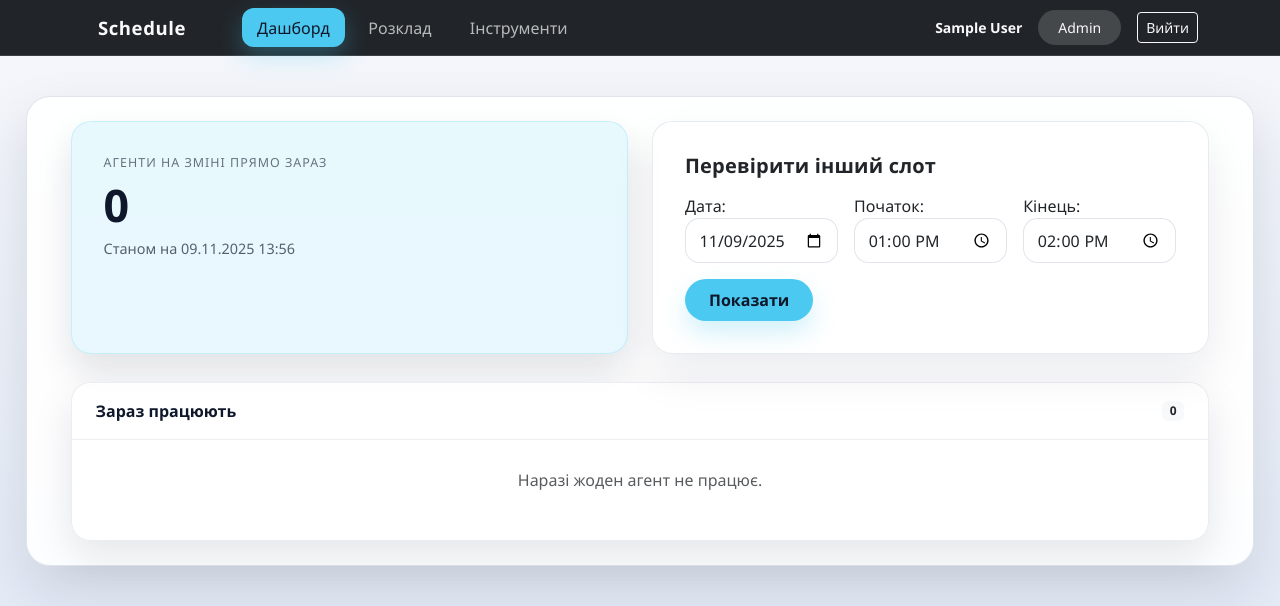
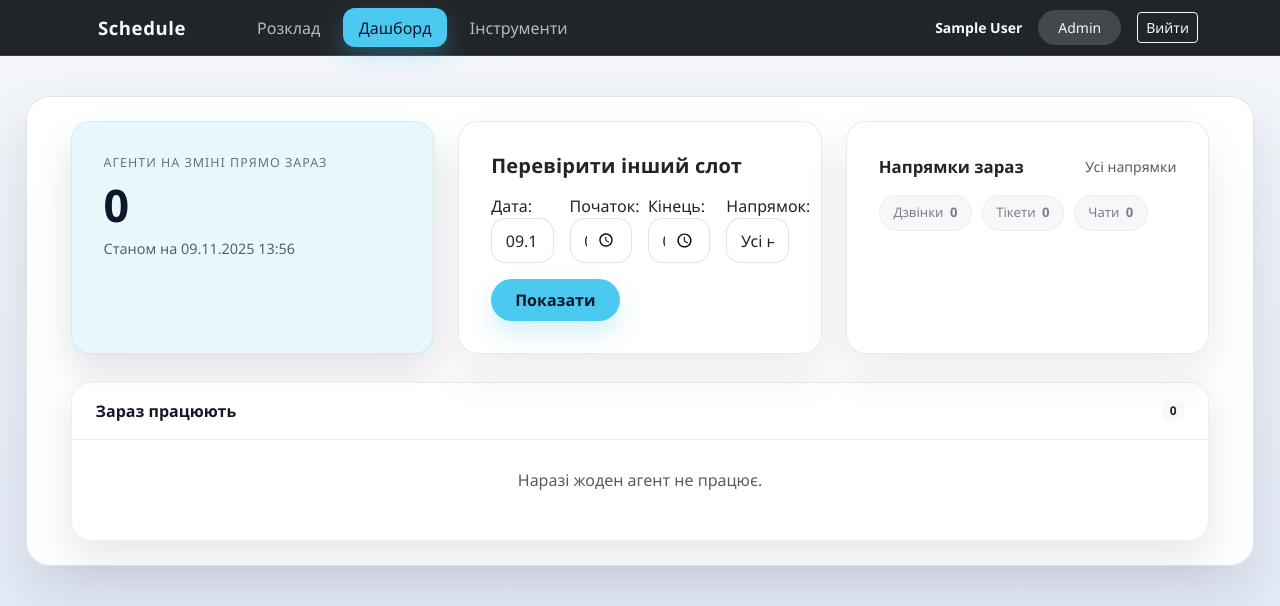
Before and after one commit to bod9dzys/BasicWFMbb, a Django app: page /dashboard/ in a window 1280 px wide. Shown: the top 606 px of the page. Run offline with Django 5.2, Linux system fonts and the light colour scheme; the visitor is signed in with stand-in values (Sample User, id 1); data comes from the database, SQL or seed files in the repository; data that the repository does not hold is empty; some libraries are stand-ins or nearby versions.

Commit message:
codex dashboard update v0.1

```diff
--- a/core/forms.py
+++ b/core/forms.py
@@ -7,7 +7,7 @@ from django.contrib.auth.models import User
 from django.utils import timezone
 from crispy_forms.helper import FormHelper
 from crispy_forms.layout import Submit, Field, Layout
-from .models import Shift, Agent
+from .models import Shift, Agent, Direction
 
 
 class ExchangeCreateForm(forms.Form):
@@ -354,8 +354,8 @@ class DashboardFilterForm(forms.Form):
         widget=forms.DateInput(
             format="%Y-%m-%d",
             attrs={
-                "class": "form-control",
-                "type": "date",
+                "class": "form-control date-picker",
+                "placeholder": "Оберіть дату",
             },
         ),
     )
@@ -368,6 +368,17 @@ class DashboardFilterForm(forms.Form):
                 "class": "form-control",
                 "type": "time",
             },
+        ),
+    )
+    direction = forms.ChoiceField(
+        label="Напрямок",
+        required=False,
+        choices=[],
+        widget=forms.Select(
+            attrs={
+                "class": "form-select",
+                "data-placeholder": "Усі напрямки",
+            }
         ),
     )
     time_end = forms.TimeField(
@@ -394,6 +405,8 @@ class DashboardFilterForm(forms.Form):
             self.fields["time_start"].initial = start_default.time()
             self.fields["time_end"].initial = end_default.time()
 
+        self.fields["direction"].choices = [("", "Усі напрямки")] + list(Direction.choices)
+
     def clean(self):
         cleaned = super().clean()
         start = cleaned.get("time_start")
--- a/core/views.py
+++ b/core/views.py
@@ -7,7 +7,7 @@ from django.contrib.auth.decorators import login_required, permission_required
 from django.db import transaction
 
 from django.http import JsonResponse
-from .models import Shift, ShiftExchange, Agent, ShiftStatus
+from .models import Shift, ShiftExchange, Agent, ShiftStatus, Direction
 from .filters import ShiftFilter
 from .forms import ExchangeCreateForm, SignUpForm, ToolsHoursForm, DashboardFilterForm
 from django.contrib import messages
@@ -18,6 +18,8 @@ NON_WORKING_STATUSES = {
     ShiftStatus.SICK,
     ShiftStatus.DAY_OFF,
 }
+DIRECTION_LABELS = dict(Direction.choices)
+VALID_DIRECTIONS = set(DIRECTION_LABELS.keys())
 
 def _monday(dt):
     return dt - timedelta(days=dt.weekday())
@@ -203,23 +205,56 @@ def _prepare_agent_entries(shifts_qs, tz, window=None):
     return ordered
 
 
+def _direction_counts(qs):
+    buckets = {key: set() for key in VALID_DIRECTIONS}
+    for direction, agent_id in qs.values_list("direction", "agent_id"):
+        if direction not in buckets:
+            buckets[direction] = set()
+        buckets[direction].add(agent_id)
+    summary = [
+        {
+            "direction": key,
+            "label": DIRECTION_LABELS.get(key, key),
+            "count": len(agent_ids),
+        }
+        for key, agent_ids in buckets.items()
+    ]
+    summary.sort(key=lambda item: item["label"])
+    return summary
+
+
 @login_required
 def dashboard(request):
     tz = timezone.get_current_timezone()
     now = timezone.now()
 
-    current_qs = (
+    form = DashboardFilterForm(request.GET or None)
+    direction_filter = None
+    if form.is_valid():
+        direction_filter = form.cleaned_data.get("direction") or None
+    elif form.is_bound:
+        raw_direction = form.data.get("direction") or ""
+        if raw_direction in VALID_DIRECTIONS:
+            direction_filter = raw_direction
+
+    current_base_qs = (
         Shift.objects.select_related("agent", "agent__user")
         .filter(start__lte=now, end__gt=now)
         .exclude(status__in=NON_WORKING_STATUSES)
         .order_by("agent__user__last_name", "agent__user__first_name", "start")
     )
+    current_direction_counts = _direction_counts(current_base_qs)
+    if direction_filter:
+        current_qs = current_base_qs.filter(direction=direction_filter)
+    else:
+        current_qs = current_base_qs
+
     current_agents = _prepare_agent_entries(current_qs, tz)
     current_count = len(current_agents)
 
-    form = DashboardFilterForm(request.GET or None)
     window_summary = None
     window_agents = []
+    window_direction_counts = []
 
     if form.is_valid():
         day = form.cleaned_data["day"]
@@ -235,12 +270,19 @@ def dashboard(request):
             tz,
         )
 
-        window_qs = (
+        window_base_qs = (
             Shift.objects.select_related("agent", "agent__user")
             .filter(start__lt=window_end, end__gt=window_start)
             .exclude(status__in=NON_WORKING_STATUSES)
             .order_by("agent__user__last_name", "agent__user__first_name", "start")
         )
+
+        window_direction_counts = _direction_counts(window_base_qs)
+
+        if direction_filter:
+            window_qs = window_base_qs.filter(direction=direction_filter)
+        else:
+            window_qs = window_base_qs
 
         window_agents = _prepare_agent_entries(window_qs, tz, window=(window_start, window_end))
         window_summary = {
@@ -259,6 +301,10 @@ def dashboard(request):
             "now_local": timezone.localtime(now, tz),
             "window_summary": window_summary,
             "window_agents": window_agents,
+            "current_direction_counts": current_direction_counts,
+            "window_direction_counts": window_direction_counts,
+            "selected_direction": direction_filter,
+            "selected_direction_label": DIRECTION_LABELS.get(direction_filter) if direction_filter else None,
         },
     )
 
--- a/templates/base.html
+++ b/templates/base.html
@@ -393,13 +393,13 @@
 
         {% if user.is_authenticated %}
           <div class="d-none d-sm-flex align-items-center ms-4 gap-2">
+            <a href="{% url 'schedule_week' %}"
+               class="nav-item-link {% if request.resolver_match.url_name == 'schedule_week' %}active{% endif %}">
+              Розклад
+            </a>
             <a href="{% url 'dashboard' %}"
                class="nav-item-link {% if request.resolver_match.url_name == 'dashboard' %}active{% endif %}">
               Дашборд
-            </a>
-            <a href="{% url 'schedule_week' %}"
-               class="nav-item-link {% if request.resolver_match.url_name == 'schedule_week' %}active{% endif %}">
-              Розклад
             </a>
             <a href="{% url 'tools' %}"
                class="nav-item-link {% if request.resolver_match.url_name == 'tools' %}active{% endif %}">
@@ -562,6 +562,18 @@
           const locale =
             (flatpickr.l10ns && flatpickr.l10ns.uk) ||
             (flatpickr.l10ns && flatpickr.l10ns.default);
+          document.querySelectorAll(".date-picker").forEach((input) => {
+            if (input._flatpickr) {
+              return;
+            }
+            flatpickr(input, {
+              dateFormat: "Y-m-d",
+              altInput: true,
+              altFormat: "d.m.Y",
+              locale,
+              disableMobile: true,
+            });
+          });
           document.querySelectorAll(".datetime-picker").forEach((input) => {
             if (input._flatpickr) {
               return;
--- a/templates/dashboard.html
+++ b/templates/dashboard.html
@@ -41,6 +41,46 @@
   }
   .filter-card {
     padding: 2rem;
+  }
+  .direction-card {
+    padding: 2rem;
+    display: flex;
+    flex-direction: column;
+    gap: 1rem;
+  }
+  .direction-card__title {
+    font-size: 1.05rem;
+    font-weight: 600;
+    margin-bottom: 0;
+  }
+  .direction-chips {
+    display: flex;
+    flex-wrap: wrap;
+    gap: 0.6rem;
+  }
+  .direction-chip {
+    display: inline-flex;
+    align-items: center;
+    gap: 0.4rem;
+    padding: 0.45rem 0.85rem;
+    border-radius: 999px;
+    background: rgba(148, 163, 184, 0.16);
+    border: 1px solid rgba(148, 163, 184, 0.22);
+    color: var(--text-primary);
+    font-weight: 500;
+    font-size: 0.82rem;
+    transition: background-color 0.2s ease, border-color 0.2s ease, color 0.2s ease;
+  }
+  .direction-chip__count {
+    font-weight: 600;
+  }
+  .direction-chip.active {
+    background: rgba(72, 149, 239, 0.18);
+    border-color: rgba(72, 149, 239, 0.35);
+    color: #0f172a;
+  }
+  .direction-chip.zero {
+    opacity: 0.55;
   }
   .agents-list {
     border-radius: 1.2rem;
@@ -103,6 +143,9 @@
     .agents-list__body {
       padding-inline: 1rem;
     }
+    .direction-card {
+      padding: 1.5rem;
+    }
   }
 </style>
 
@@ -117,25 +160,32 @@
     <div class="card glass-card filter-card">
       <h2 class="h5 mb-3 fw-semibold">Перевірити інший слот</h2>
       <form method="get" class="row g-3 align-items-end">
-        <div class="col-sm-6 col-lg-4">
+        <div class="col-sm-6 col-lg-3">
           {{ form.day.label_tag }}
           {{ form.day }}
           {% if form.day.errors %}
             <div class="text-danger small mt-1">{{ form.day.errors.0 }}</div>
           {% endif %}
         </div>
-        <div class="col-sm-6 col-lg-4">
+        <div class="col-sm-6 col-lg-3">
           {{ form.time_start.label_tag }}
           {{ form.time_start }}
           {% if form.time_start.errors %}
             <div class="text-danger small mt-1">{{ form.time_start.errors.0 }}</div>
           {% endif %}
         </div>
-        <div class="col-sm-6 col-lg-4">
+        <div class="col-sm-6 col-lg-3">
           {{ form.time_end.label_tag }}
           {{ form.time_end }}
           {% if form.time_end.errors %}
             <div class="text-danger small mt-1">{{ form.time_end.errors.0 }}</div>
+          {% endif %}
+        </div>
+        <div class="col-sm-6 col-lg-3">
+          {{ form.direction.label_tag }}
+          {{ form.direction }}
+          {% if form.direction.errors %}
+            <div class="text-danger small mt-1">{{ form.direction.errors.0 }}</div>
           {% endif %}
         </div>
         {% if form.non_field_errors %}
@@ -150,11 +200,35 @@
         </div>
       </form>
     </div>
+
+    <div class="card glass-card direction-card">
+      <div class="d-flex justify-content-between align-items-center gap-2 flex-wrap">
+        <p class="direction-card__title mb-0">Напрямки зараз</p>
+        {% if selected_direction_label %}
+          <span class="text-muted small">Фільтр: {{ selected_direction_label }}</span>
+        {% else %}
+          <span class="text-muted small">Усі напрямки</span>
+        {% endif %}
+      </div>
+      <div class="direction-chips">
+        {% for item in current_direction_counts %}
+          <span class="direction-chip {% if selected_direction == item.direction %}active{% endif %}{% if item.count == 0 %} zero{% endif %}">
+            <span>{{ item.label }}</span>
+            <span class="direction-chip__count">{{ item.count }}</span>
+          </span>
+        {% endfor %}
+      </div>
+    </div>
   </div>
 
   <div class="agents-list">
     <div class="agents-list__header">
-      <span>Зараз працюють</span>
+      <div class="d-flex flex-column">
+        <span>Зараз працюють</span>
+        {% if selected_direction_label %}
+          <span class="text-muted small">Фільтр: {{ selected_direction_label }}</span>
+        {% endif %}
+      </div>
       <span class="badge bg-light text-dark">{{ current_count }}</span>
     </div>
     <div class="agents-list__body">
@@ -185,12 +259,27 @@
   {% if window_summary %}
     <div class="agents-list">
       <div class="agents-list__header">
-        <span>
-          {{ window_summary.start|date:"d.m.Y H:i" }} – {{ window_summary.end|date:"H:i" }}
-        </span>
+        <div class="d-flex flex-column">
+          <span>
+            {{ window_summary.start|date:"d.m.Y H:i" }} – {{ window_summary.end|date:"H:i" }}
+          </span>
+          {% if selected_direction_label %}
+            <span class="text-muted small">Фільтр: {{ selected_direction_label }}</span>
+          {% endif %}
+        </div>
         <span class="badge bg-light text-dark">{{ window_summary.count }}</span>
       </div>
       <div class="agents-list__body">
+        {% if window_direction_counts %}
+          <div class="direction-chips mb-3">
+            {% for item in window_direction_counts %}
+              <span class="direction-chip {% if selected_direction == item.direction %}active{% endif %}{% if item.count == 0 %} zero{% endif %}">
+                <span>{{ item.label }}</span>
+                <span class="direction-chip__count">{{ item.count }}</span>
+              </span>
+            {% endfor %}
+          </div>
+        {% endif %}
         {% if window_agents %}
           {% for item in window_agents %}
             <div class="agent-item">
```
